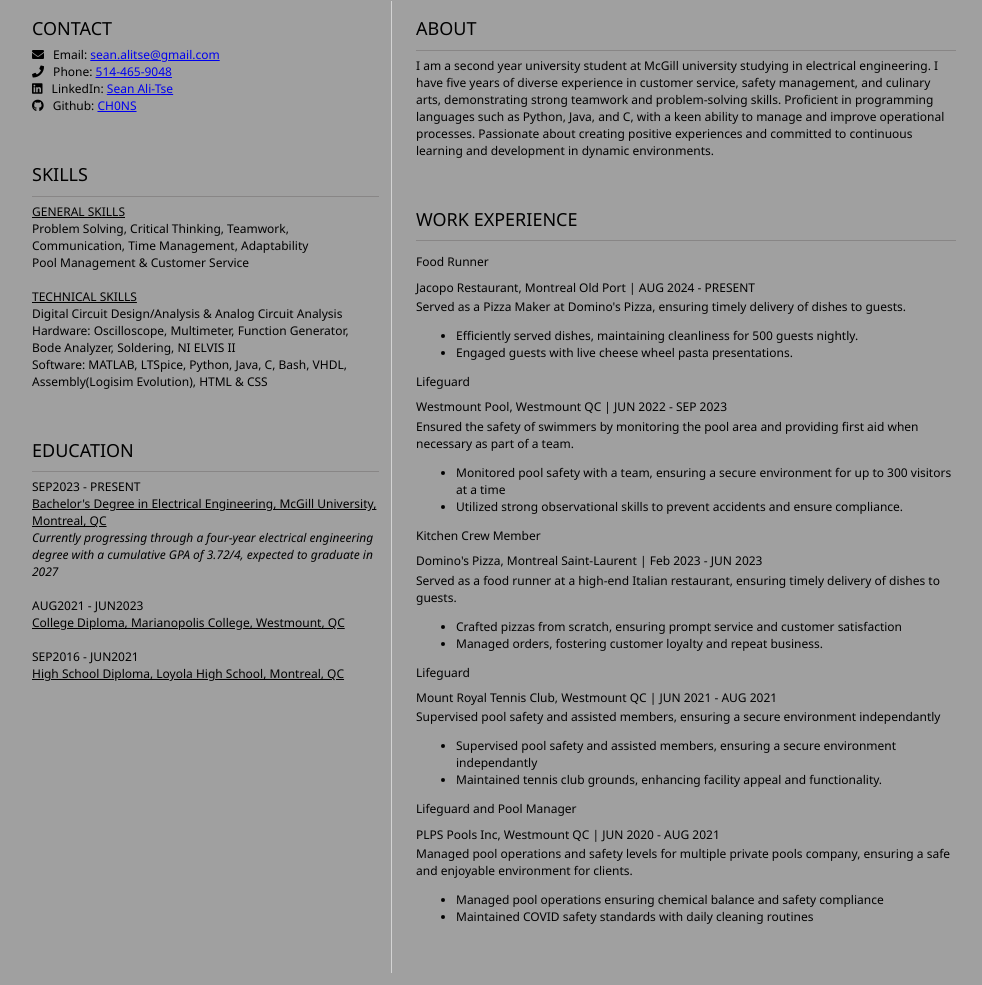
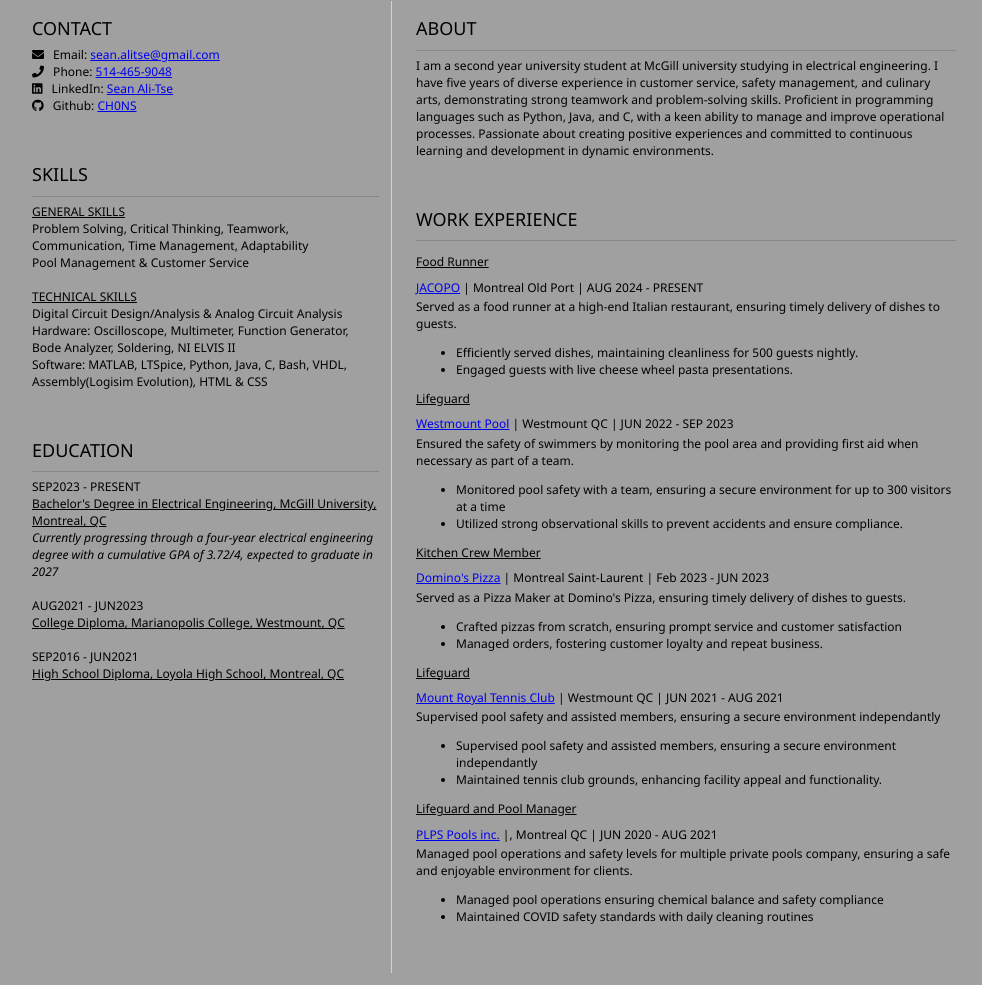
Before and after one commit to CH0NS/Resume-Website, a plain HTML site: page index.html in a window 1280 px wide. Shown: the part 176-1161 px from the top of the page, without its empty margins (152-1134 px from the left). Drawn offline with Linux system fonts and the light colour scheme.

Commit message:
Resume Website Page with styling included

```diff
--- a/index.html
+++ b/index.html
@@ -87,19 +87,19 @@
 					<h2>WORK EXPERIENCE</h2>
                     <hr>
 					<!-- My work experience -->
-                        <h3>Food Runner</h3>
+                        <h3><u>Food Runner</u></h3>
                         <p>
-                                Jacopo Restaurant, Montreal Old Port | AUG 2024 - PRESENT
+                            <a href="https://jacopomtl.com/en/">JACOPO</a> | Montreal Old Port | AUG 2024 - PRESENT
                         </p>
                         <p>
-                                Served as a Pizza Maker at Domino's Pizza, ensuring timely delivery of dishes to guests.
+                            Served as a food runner at a high-end Italian restaurant, ensuring timely delivery of dishes to guests.
                         <ul>
                                 <li>Efficiently served dishes, maintaining cleanliness for 500 guests nightly.</li>
                                 <li>Engaged guests with live cheese wheel pasta presentations.</li>
                         </ul>
-                        <h3>Lifeguard</h3>
+                        <h3><u>Lifeguard</u></h3>
                         <p>
-                                Westmount Pool, Westmount QC | JUN 2022 - SEP 2023
+                            <a href="https://westmount.org/en/recreation-culture/sports-recreation-department/pool/">Westmount Pool</a> | Westmount QC | JUN 2022 - SEP 2023
                         </p>
                         <p>
                                 Ensured the safety of swimmers by monitoring the pool area and providing first aid when necessary as part of a team.
@@ -108,20 +108,20 @@
                                 <li>Monitored pool safety with a team, ensuring a secure environment for up to 300 visitors at a time</li>
                                 <li>Utilized strong observational skills to prevent accidents and ensure compliance.</li>
                         </ul>
-                        <h3>Kitchen Crew Member</h3>
+                        <h3><u>Kitchen Crew Member</u></h3>
                         <p>
-                                Domino's Pizza, Montreal Saint-Laurent | Feb 2023 - JUN 2023
+                            <a href="https://pizza.dominos.ca/Saint-Laurent-QC-10722/">Domino's Pizza</a> | Montreal Saint-Laurent | Feb 2023 - JUN 2023
                         </p>
                         <p>
-                                Served as a food runner at a high-end Italian restaurant, ensuring timely delivery of dishes to guests.
+                                Served as a Pizza Maker at Domino's Pizza, ensuring timely delivery of dishes to guests.
                         </p>
                         <ul>
                                 <li>Crafted pizzas from scratch, ensuring prompt service and customer satisfaction</li>
                                 <li>Managed orders, fostering customer loyalty and repeat business.</li>
                         </ul>
-                        <h3>Lifeguard</h3>
+                        <h3><u>Lifeguard</u></h3>
                         <p>
-                                Mount Royal Tennis Club, Westmount QC | JUN 2021 - AUG 2021
+                            <a href="https://mountroyaltennis.com/">Mount Royal Tennis Club</a> | Westmount QC | JUN 2021 - AUG 2021
                         </p>
                         <p>
                                 Supervised pool safety and assisted members, ensuring a secure environment independantly
@@ -130,9 +130,9 @@
                                 <li>Supervised pool safety and assisted members, ensuring a secure environment independantly</li>
                                 <li>Maintained tennis club grounds, enhancing facility appeal and functionality.</li>
                         </ul>
-                        <h3>Lifeguard and Pool Manager</h3>
+                        <h3><u>Lifeguard and Pool Manager</u></h3>
                         <p>
-                                PLPS Pools Inc, Westmount QC | JUN 2020 - AUG 2021
+                            <a href="https://www.plpspools.com/?lang=en">PLPS Pools inc.</a> |, Montreal QC | JUN 2020 - AUG 2021
                         </p>
                         <p>
                                 Managed pool operations and safety levels for multiple private pools company, ensuring a safe and enjoyable environment for clients.
```
